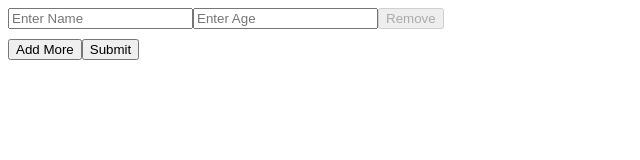
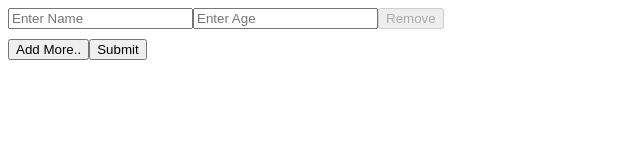
Before and after one commit to acciojob/dynamic-fields-swathigopavarapu, a React app: page / in a window 1280 px wide. Shown: the top 160 px of the page, without its empty margins (0-640 px from the left). Built offline with nearby package versions, Linux system fonts and the light colour scheme.

Commit message:
initial commit - dynamic

```diff
--- a/src/components/App.js
+++ b/src/components/App.js
@@ -23,7 +23,7 @@ const App = () => {
 
   const handleSubmit = (event) => {
     event.preventDefault();
-    console.log("Form Data:", fields);
+    console.log(["Form Data:", fields]);
   };
 
 
@@ -58,7 +58,7 @@ const App = () => {
         ))}
 
         <button type="button" onClick={handleAddField}>
-          Add More
+          Add More..
         </button>
 
         <button type="submit">Submit</button>
```
